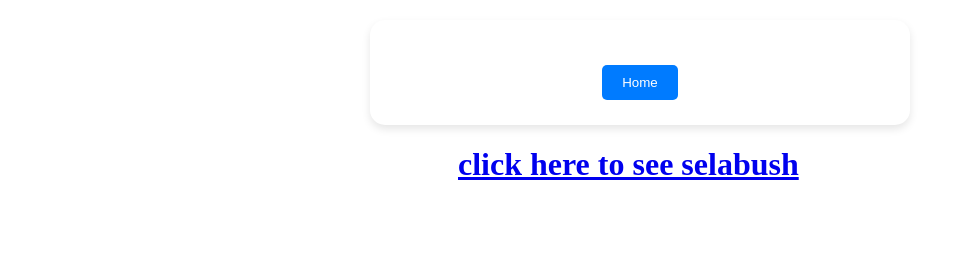
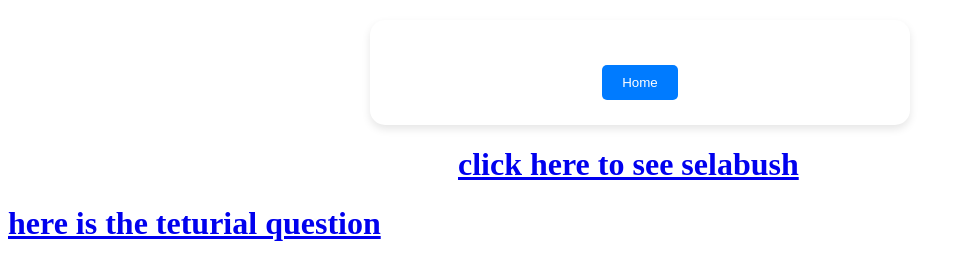
Before and after one commit to at1123/a.tahsinv2, a plain HTML site: page academics.html in a window 1280 px wide. Shown: the whole page, without its empty margins (0-964 px from the left). Drawn offline with Linux system fonts and the light colour scheme.

Commit message:
academics.html

```diff
--- a/academics.html
+++ b/academics.html
@@ -16,5 +16,6 @@
 </head>
 <body>
     <H1>  <a href="https://drive.google.com/drive/folders/1yCmIPvJa5DoUpVJ2R1iXL49fRidcit0z" style="margin-left: 450px;">click here to see selabush</a> </H1>
+     <h1><a href="https://drive.google.com/drive/folders/1Z2mB4Mtk3y9w6kYXKbE5onp7JlkMgd5C?usp=drive_link"> here is the teturial question</a></h1>
 </body>
 </html>
```
